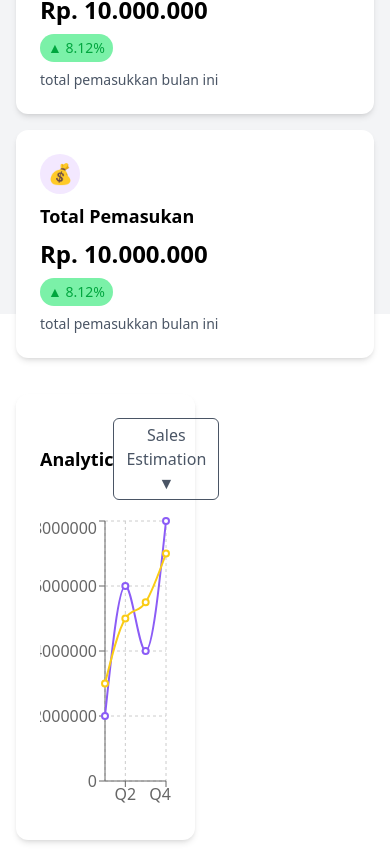
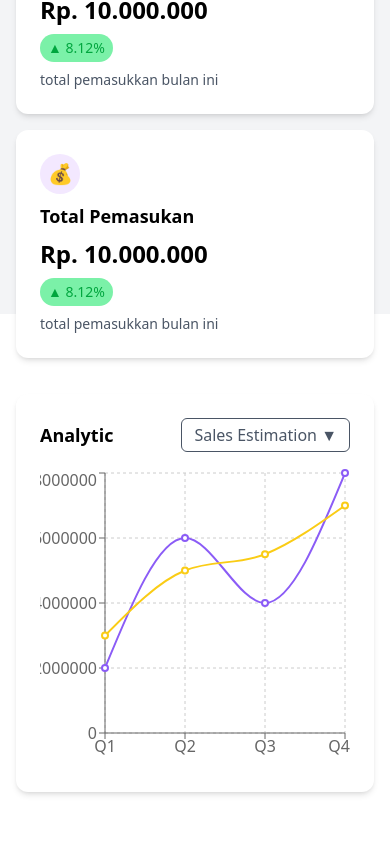
Before and after one commit to Randi-95/capstone2, a React (Vite) app: page /Dashboard in a window 390 px wide. Shown: the part 530-1386 px from the top of the page. After the commit the page ends 1338 px from the top, so only its background shows below. Built offline with nearby package versions, Linux system fonts and the light colour scheme.

Commit message:
grid sistem

```diff
--- a/src/pages/dashboard.jsx
+++ b/src/pages/dashboard.jsx
@@ -128,7 +128,7 @@ const Dashboard = () => {
                                 <p className="text-gray-600 text-sm">total pemasukkan bulan ini</p>
                         </div>
                     </div>
-                    <div className="grid grid-cols-2 mt-9">
+                    <div className="grid md:grid-cols-[2fr_1fr] mt-9">
                         <div className="">
                              <SalesChart />
                         </div>
```
